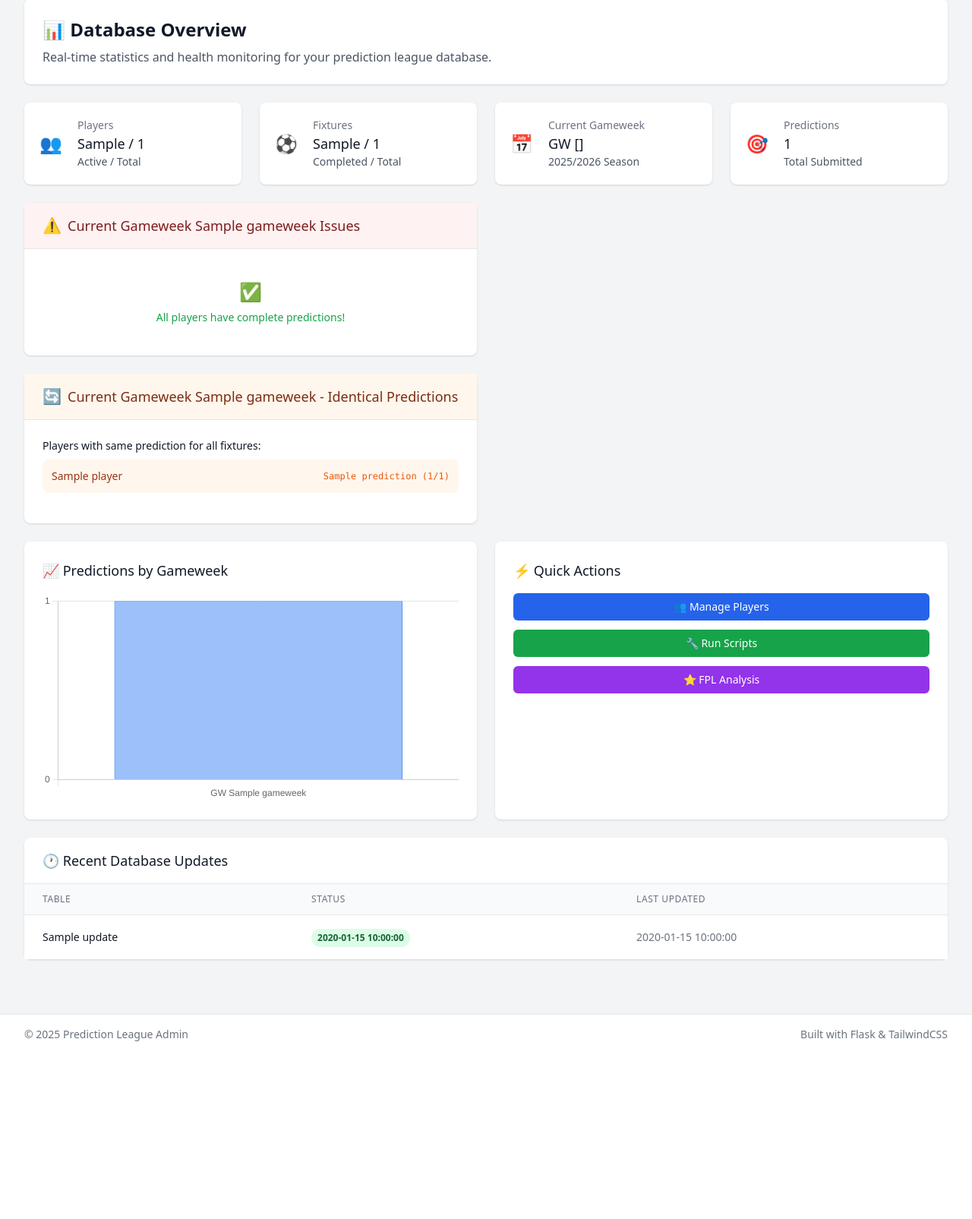
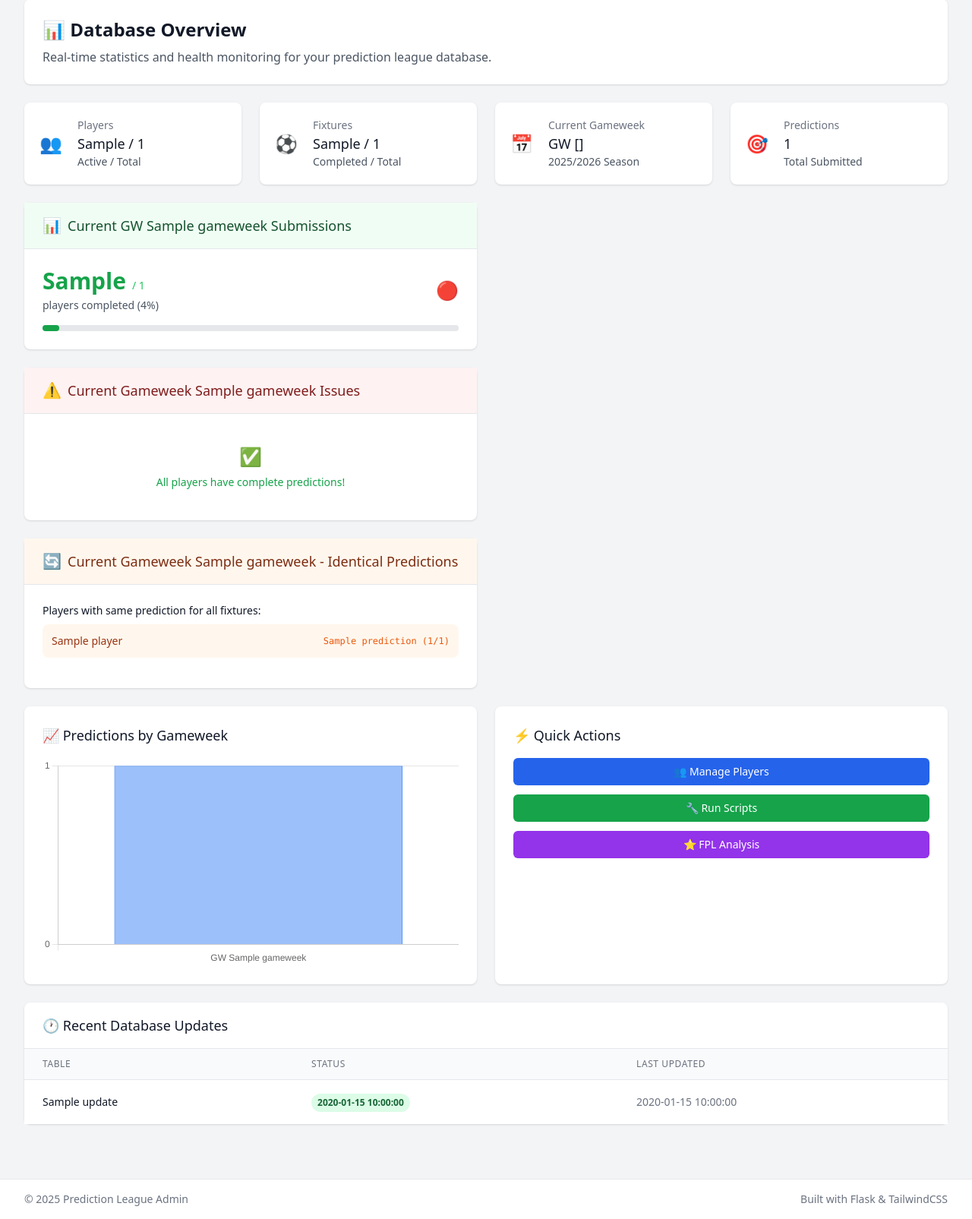
Before and after one commit to spacedlevo/prediction_league_scripts, a Flask app: template webapp/templates/dashboard.html in a window 1280 px wide. Shown: the part 106-1711 px from the top of the page at 76% size. Before the commit the page ends 1477 px from the top, so only its background shows below. Run offline with Flask 3, Linux system fonts and the light colour scheme; the template is opened without the code that fills it: most values are stand-ins (such as "Sample title", 1, 10 or a date in 2020); some libraries are stand-ins or nearby versions.

Commit message:
amended webapp dashboard to show 9-9 as valid just missing

```diff
--- a/webapp/app.py
+++ b/webapp/app.py
@@ -193,6 +193,9 @@ def dashboard():
         # Get players missing predictions for current and next gameweeks
         missing_predictions = get_players_missing_predictions(cursor)
 
+        # Get predictions progress for current and next gameweeks
+        predictions_progress = get_predictions_progress(cursor)
+
         # Get players with identical predictions for current and next gameweeks
         identical_predictions = get_players_with_identical_predictions(cursor)
 
@@ -202,6 +205,7 @@ def dashboard():
                              stats=stats,
                              recent_updates=recent_updates,
                              missing_predictions=missing_predictions,
+                             predictions_progress=predictions_progress,
                              identical_predictions=identical_predictions,
                              page_title='Dashboard')
 
@@ -211,6 +215,7 @@ def dashboard():
                              stats={},
                              recent_updates=[],
                              missing_predictions={'current': {}, 'next': {}},
+                             predictions_progress={'current': {}, 'next': {}},
                              identical_predictions={'current': {}, 'next': {}},
                              page_title='Dashboard')
 
@@ -1157,9 +1162,9 @@ def generate_prediction_for_fixture(fixture, strategy):
 
 
 # Helper Functions
-def get_players_missing_predictions(cursor) -> Dict:
-    """Get players missing predictions for current and next gameweeks"""
-    missing_data = {'current': {}, 'next': {}}
+def get_predictions_progress(cursor) -> Dict:
+    """Get predictions submission progress for upcoming gameweeks"""
+    progress_data = {'current': {}, 'next': {}}
 
     try:
         # Get current gameweek
@@ -1172,6 +1177,88 @@ def get_players_missing_predictions(cursor) -> Dict:
         next_gw_result = cursor.fetchone()
         next_gameweek = next_gw_result[0] if next_gw_result else None
 
+        # Get total active players
+        cursor.execute("SELECT COUNT(*) FROM players WHERE active = 1")
+        total_active_players = cursor.fetchone()[0]
+
+        # Process current gameweek
+        if current_gameweek:
+            cursor.execute("SELECT COUNT(*) FROM fixtures WHERE gameweek = ? AND season = '2025/2026'", (current_gameweek,))
+            total_fixtures = cursor.fetchone()[0]
+
+            # Count players with complete valid predictions
+            cursor.execute("""
+                SELECT COUNT(*) as players_with_complete_predictions
+                FROM (
+                    SELECT p.player_id
+                    FROM predictions p
+                    JOIN fixtures f ON p.fixture_id = f.fixture_id
+                    JOIN players pl ON p.player_id = pl.player_id
+                    WHERE f.gameweek = ? AND f.season = '2025/2026' AND pl.active = 1
+                    GROUP BY p.player_id
+                    HAVING COUNT(*) = ? AND SUM(CASE WHEN p.home_goals != 9 OR p.away_goals != 9 THEN 1 ELSE 0 END) = ?
+                )
+            """, (current_gameweek, total_fixtures, total_fixtures))
+
+            complete_players_result = cursor.fetchone()
+            players_with_complete = complete_players_result[0] if complete_players_result else 0
+
+            progress_data['current'] = {
+                'gameweek': current_gameweek,
+                'total_players': total_active_players,
+                'players_completed': players_with_complete,
+                'completion_rate': round((players_with_complete / total_active_players * 100) if total_active_players > 0 else 0, 1)
+            }
+
+        # Process next gameweek
+        if next_gameweek:
+            cursor.execute("SELECT COUNT(*) FROM fixtures WHERE gameweek = ? AND season = '2025/2026'", (next_gameweek,))
+            total_fixtures = cursor.fetchone()[0]
+
+            # Count players with complete valid predictions
+            cursor.execute("""
+                SELECT COUNT(*) as players_with_complete_predictions
+                FROM (
+                    SELECT p.player_id
+                    FROM predictions p
+                    JOIN fixtures f ON p.fixture_id = f.fixture_id
+                    JOIN players pl ON p.player_id = pl.player_id
+                    WHERE f.gameweek = ? AND f.season = '2025/2026' AND pl.active = 1
+                    GROUP BY p.player_id
+                    HAVING COUNT(*) = ? AND SUM(CASE WHEN p.home_goals != 9 OR p.away_goals != 9 THEN 1 ELSE 0 END) = ?
+                )
+            """, (next_gameweek, total_fixtures, total_fixtures))
+
+            complete_players_result = cursor.fetchone()
+            players_with_complete = complete_players_result[0] if complete_players_result else 0
+
+            progress_data['next'] = {
+                'gameweek': next_gameweek,
+                'total_players': total_active_players,
+                'players_completed': players_with_complete,
+                'completion_rate': round((players_with_complete / total_active_players * 100) if total_active_players > 0 else 0, 1)
+            }
+
+    except Exception as e:
+        print(f"Error getting predictions progress: {e}")
+
+    return progress_data
+
+def get_players_missing_predictions(cursor) -> Dict:
+    """Get players missing predictions for current and next gameweeks"""
+    missing_data = {'current': {}, 'next': {}}
+
+    try:
+        # Get current gameweek
+        cursor.execute("SELECT gameweek FROM gameweeks WHERE current_gameweek = 1")
+        current_gw_result = cursor.fetchone()
+        current_gameweek = current_gw_result[0] if current_gw_result else None
+
+        # Get next gameweek
+        cursor.execute("SELECT gameweek FROM gameweeks WHERE next_gameweek = 1")
+        next_gw_result = cursor.fetchone()
+        next_gameweek = next_gw_result[0] if next_gw_result else None
+
         # Process current gameweek
         if current_gameweek:
             missing_data['current']['gameweek'] = current_gameweek
@@ -1191,7 +1278,7 @@ def get_players_missing_predictions(cursor) -> Dict:
                 # Check predictions for this player in current gameweek
                 cursor.execute("""
                     SELECT COUNT(*) as total_predictions,
-                           SUM(CASE WHEN home_goals = 9 AND away_goals = 9 THEN 1 ELSE 0 END) as invalid_predictions
+                           SUM(CASE WHEN home_goals != 9 OR away_goals != 9 THEN 1 ELSE 0 END) as valid_predictions
                     FROM predictions p
                     JOIN fixtures f ON p.fixture_id = f.fixture_id
                     WHERE p.player_id = ? AND f.gameweek = ? AND f.season = '2025/2026'
@@ -1199,7 +1286,7 @@ def get_players_missing_predictions(cursor) -> Dict:
 
                 result = cursor.fetchone()
                 total_predictions = result[0] if result else 0
-                invalid_predictions = result[1] if result else 0
+                valid_predictions = result[1] if result else 0
 
                 if total_predictions < total_fixtures:
                     players_missing.append({
@@ -1208,10 +1295,13 @@ def get_players_missing_predictions(cursor) -> Dict:
                         'total_fixtures': total_fixtures,
                         'missing_count': total_fixtures - total_predictions
                     })
-                elif invalid_predictions > 0:
+                elif valid_predictions < total_fixtures and total_predictions == total_fixtures:
+                    # Player has all predictions but some are still 9-9 (incomplete)
                     players_with_invalid.append({
                         'player_name': player_name,
-                        'invalid_count': invalid_predictions
+                        'valid_count': valid_predictions,
+                        'total_fixtures': total_fixtures,
+                        'invalid_count': total_fixtures - valid_predictions
                     })
 
             missing_data['current']['players_missing'] = players_missing
@@ -1236,7 +1326,7 @@ def get_players_missing_predictions(cursor) -> Dict:
                 # Check predictions for this player in next gameweek
                 cursor.execute("""
                     SELECT COUNT(*) as total_predictions,
-                           SUM(CASE WHEN home_goals = 9 AND away_goals = 9 THEN 1 ELSE 0 END) as invalid_predictions
+                           SUM(CASE WHEN home_goals != 9 OR away_goals != 9 THEN 1 ELSE 0 END) as valid_predictions
                     FROM predictions p
                     JOIN fixtures f ON p.fixture_id = f.fixture_id
                     WHERE p.player_id = ? AND f.gameweek = ? AND f.season = '2025/2026'
@@ -1244,7 +1334,7 @@ def get_players_missing_predictions(cursor) -> Dict:
 
                 result = cursor.fetchone()
                 total_predictions = result[0] if result else 0
-                invalid_predictions = result[1] if result else 0
+                valid_predictions = result[1] if result else 0
 
                 if total_predictions < total_fixtures:
                     players_missing.append({
@@ -1253,10 +1343,13 @@ def get_players_missing_predictions(cursor) -> Dict:
                         'total_fixtures': total_fixtures,
                         'missing_count': total_fixtures - total_predictions
                     })
-                elif invalid_predictions > 0:
+                elif valid_predictions < total_fixtures and total_predictions == total_fixtures:
+                    # Player has all predictions but some are still 9-9 (incomplete)
                     players_with_invalid.append({
                         'player_name': player_name,
-                        'invalid_count': invalid_predictions
+                        'valid_count': valid_predictions,
+                        'total_fixtures': total_fixtures,
+                        'invalid_count': total_fixtures - valid_predictions
                     })
 
             missing_data['next']['players_missing'] = players_missing
--- a/webapp/templates/dashboard.html
+++ b/webapp/templates/dashboard.html
@@ -111,6 +111,107 @@
         </div>
     </div>
 
+    <!-- Predictions Progress Cards -->
+    {% if predictions_progress.current.gameweek or predictions_progress.next.gameweek %}
+    <div class="grid grid-cols-1 lg:grid-cols-2 gap-6">
+        <!-- Current Gameweek Progress -->
+        {% if predictions_progress.current.gameweek %}
+        <div class="bg-white shadow rounded-lg">
+            <div class="px-6 py-4 border-b border-gray-200 bg-green-50">
+                <h3 class="text-lg font-medium text-green-900 flex items-center">
+                    <span class="text-xl mr-2">📊</span>
+                    Current GW {{ predictions_progress.current.gameweek }} Submissions
+                </h3>
+            </div>
+            <div class="p-6">
+                <div class="flex items-center justify-between">
+                    <div class="flex-1">
+                        <div class="flex items-baseline">
+                            <div class="text-3xl font-bold text-green-600">
+                                {{ predictions_progress.current.players_completed }}
+                            </div>
+                            <div class="ml-2 text-sm font-medium text-green-500">
+                                / {{ predictions_progress.current.total_players }}
+                            </div>
+                        </div>
+                        <div class="text-sm text-gray-600 mt-1">
+                            players completed ({{ predictions_progress.current.completion_rate }}%)
+                        </div>
+                    </div>
+                    <div class="ml-4">
+                        <div class="text-2xl">
+                            {% if predictions_progress.current.completion_rate == 100 %}
+                                🎉
+                            {% elif predictions_progress.current.completion_rate >= 75 %}
+                                🟢
+                            {% elif predictions_progress.current.completion_rate >= 50 %}
+                                🟡
+                            {% else %}
+                                🔴
+                            {% endif %}
+                        </div>
+                    </div>
+                </div>
+                <!-- Progress bar -->
+                <div class="mt-4">
+                    <div class="bg-gray-200 rounded-full h-2">
+                        <div class="bg-green-600 h-2 rounded-full" style="width: {{ predictions_progress.current.completion_rate }}%"></div>
+                    </div>
+                </div>
+            </div>
+        </div>
+        {% endif %}
+
+        <!-- Next Gameweek Progress -->
+        {% if predictions_progress.next.gameweek %}
+        <div class="bg-white shadow rounded-lg">
+            <div class="px-6 py-4 border-b border-gray-200 bg-blue-50">
+                <h3 class="text-lg font-medium text-blue-900 flex items-center">
+                    <span class="text-xl mr-2">📈</span>
+                    Next GW {{ predictions_progress.next.gameweek }} Submissions
+                </h3>
+            </div>
+            <div class="p-6">
+                <div class="flex items-center justify-between">
+                    <div class="flex-1">
+                        <div class="flex items-baseline">
+                            <div class="text-3xl font-bold text-blue-600">
+                                {{ predictions_progress.next.players_completed }}
+                            </div>
+                            <div class="ml-2 text-sm font-medium text-blue-500">
+                                / {{ predictions_progress.next.total_players }}
+                            </div>
+                        </div>
+                        <div class="text-sm text-gray-600 mt-1">
+                            players completed ({{ predictions_progress.next.completion_rate }}%)
+                        </div>
+                    </div>
+                    <div class="ml-4">
+                        <div class="text-2xl">
+                            {% if predictions_progress.next.completion_rate == 100 %}
+                                🎯
+                            {% elif predictions_progress.next.completion_rate >= 75 %}
+                                🟢
+                            {% elif predictions_progress.next.completion_rate >= 50 %}
+                                🟡
+                            {% else %}
+                                ⏳
+                            {% endif %}
+                        </div>
+                    </div>
+                </div>
+                <!-- Progress bar -->
+                <div class="mt-4">
+                    <div class="bg-gray-200 rounded-full h-2">
+                        <div class="bg-blue-600 h-2 rounded-full" style="width: {{ predictions_progress.next.completion_rate }}%"></div>
+                    </div>
+                </div>
+            </div>
+        </div>
+        {% endif %}
+    </div>
+    {% endif %}
+
     <!-- Prediction Issues Alerts -->
     {% if missing_predictions.current.gameweek or missing_predictions.next.gameweek %}
     <div class="grid grid-cols-1 lg:grid-cols-2 gap-6">
@@ -145,13 +246,13 @@
 
                 {% if current_invalid %}
                 <div class="mb-4">
-                    <h4 class="text-sm font-medium text-gray-900 mb-2">Players with Invalid (9-9) Predictions:</h4>
+                    <h4 class="text-sm font-medium text-gray-900 mb-2">Players with Incomplete Predictions:</h4>
                     <div class="bg-yellow-50 rounded-lg p-3 max-h-32 overflow-y-auto">
                         <ul class="space-y-1 text-sm">
                             {% for player in current_invalid %}
                             <li class="flex justify-between items-center">
                                 <span class="text-yellow-800">{{ player.player_name }}</span>
-                                <span class="text-yellow-600 text-xs">{{ player.invalid_count }} invalid</span>
+                                <span class="text-yellow-600 text-xs">{{ player.valid_count }}/{{ player.total_fixtures }}</span>
                             </li>
                             {% endfor %}
                         </ul>
@@ -200,13 +301,13 @@
 
                 {% if next_invalid %}
                 <div class="mb-4">
-                    <h4 class="text-sm font-medium text-gray-900 mb-2">Players with Invalid Predictions:</h4>
+                    <h4 class="text-sm font-medium text-gray-900 mb-2">Players with Incomplete Predictions:</h4>
                     <div class="bg-yellow-50 rounded-lg p-3 max-h-32 overflow-y-auto">
                         <ul class="space-y-1 text-sm">
                             {% for player in next_invalid %}
                             <li class="flex justify-between items-center">
                                 <span class="text-yellow-800">{{ player.player_name }}</span>
-                                <span class="text-yellow-600 text-xs">{{ player.invalid_count }} invalid</span>
+                                <span class="text-yellow-600 text-xs">{{ player.valid_count }}/{{ player.total_fixtures }}</span>
                             </li>
                             {% endfor %}
                         </ul>
```
